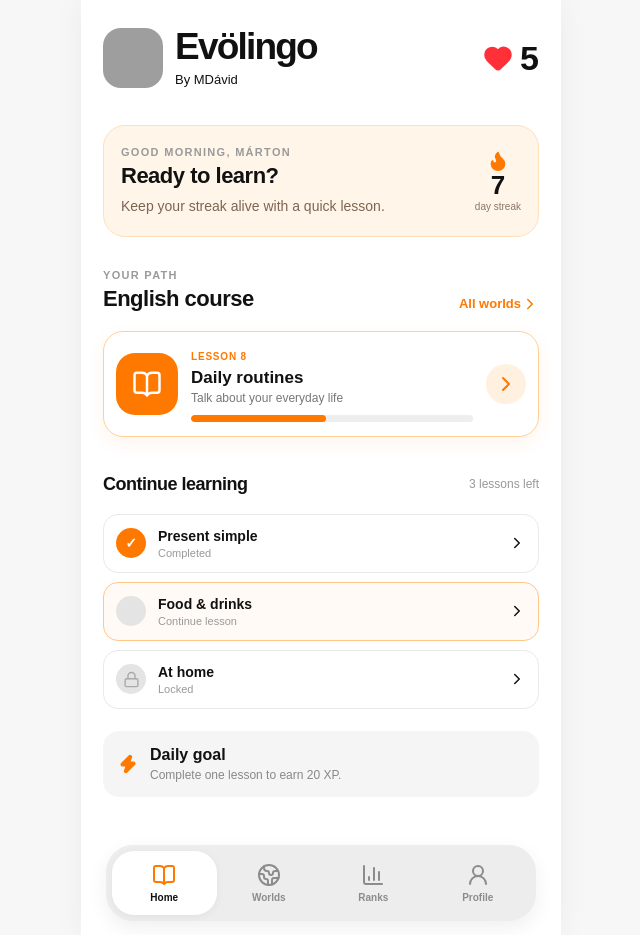
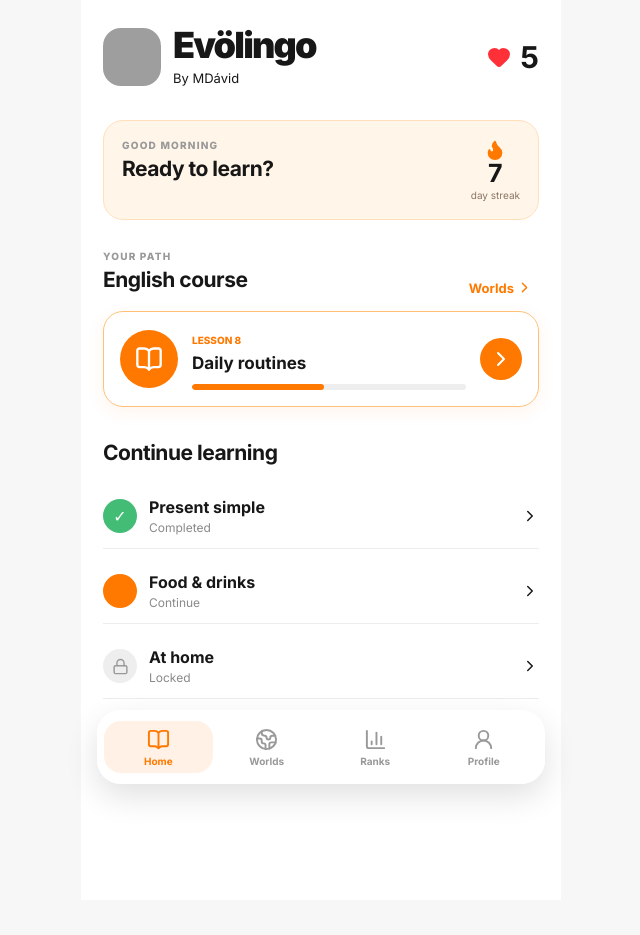
Before and after one commit to MDavidka/evolingo, a Next.js app: page / in a window 1280 px wide. Shown: the whole page, without its empty margins (319-959 px from the left). After the commit the page ends 900 px from the top, so only its background shows below. Built offline with nearby package versions, Linux system fonts and the light colour scheme; grey boxes are pictures that could not be loaded.

Commit message:
Simplify screens and add frosted sticky navigation

```diff
--- a/app/layout.tsx
+++ b/app/layout.tsx
@@ -1,6 +1,9 @@
 import type { Metadata, Viewport } from "next"
+import { Inter } from "next/font/google"
 import "./globals.css"
+
+const inter = Inter({ subsets: ["latin"] })
 
 export const metadata: Metadata = { title: "Evölingo — Learn English", description: "A friendly English learning prototype." }
 export const viewport: Viewport = { width: "device-width", initialScale: 1, maximumScale: 1, themeColor: "#ffffff" }
-export default function RootLayout({ children }: Readonly<{ children: React.ReactNode }>) { return <html lang="en"><body>{children}</body></html> }
+export default function RootLayout({ children }: Readonly<{ children: React.ReactNode }>) { return <html lang="en"><body className={inter.className}>{children}</body></html> }
--- a/app/page.tsx
+++ b/app/page.tsx
@@ -1,17 +1,15 @@
 "use client"
 
 import { useState } from "react"
-import { BarChart3, BookOpen, ChevronRight, Crown, Flame, Globe2, Heart, Lock, Medal, Shield, Trophy, UserRound, Users, Zap } from "lucide-react"
+import { BarChart3, BookOpen, ChevronRight, Flame, Globe2, Heart, Lock, Medal, Trophy, UserRound, Zap } from "lucide-react"
 
 const foxIcon = "https://hebbkx1anhila5yf.public.blob.vercel-storage.com/Image-D15751D4-6Ne8AGNrryN8wlvyBepC8VDGQkHTw4.jpeg"
-
 type Screen = "home" | "worlds" | "leaderboard" | "profile"
-type World = { name: string; subtitle: string; color: string; icon: string; progress: number; lessons: number }
-
+type World = { name: string; color: string; icon: string; progress: number }
 const worlds: World[] = [
-  { name: "English", subtitle: "Everyday English", color: "#ff7900", icon: "EN", progress: 32, lessons: 24 },
-  { name: "Magyar", subtitle: "Kezdő magyar", color: "#e94f64", icon: "HU", progress: 12, lessons: 18 },
-  { name: "Español", subtitle: "Spanish basics", color: "#4b8fe8", icon: "ES", progress: 0, lessons: 20 },
+  { name: "English", color: "#ff7900", icon: "EN", progress: 32 },
+  { name: "Magyar", color: "#e94f64", icon: "HU", progress: 12 },
+  { name: "Español", color: "#4b8fe8", icon: "ES", progress: 0 },
 ]
 const ranks = [
   { name: "Sofia K.", xp: "2,480 XP", place: 1, color: "#f5ba33" },
@@ -23,56 +21,26 @@ const ranks = [
 export default function App() {
   const [screen, setScreen] = useState<Screen>("home")
   const [selectedWorld, setSelectedWorld] = useState(worlds[0])
-  const [lives] = useState(5)
-
-  return (
-    <main className="app-shell">
-      <section className="screen-content">
-        {screen === "home" && <Home lives={lives} onWorlds={() => setScreen("worlds")} />}
-        {screen === "worlds" && <Worlds selected={selectedWorld} setSelected={setSelectedWorld} />}
-        {screen === "leaderboard" && <Leaderboard />}
-        {screen === "profile" && <Profile />}
-      </section>
-      <Nav screen={screen} setScreen={setScreen} />
-    </main>
-  )
+  return <main className="app-shell"><section className="screen-content">
+    {screen === "home" && <Home onWorlds={() => setScreen("worlds")} />}
+    {screen === "worlds" && <Worlds selected={selectedWorld} setSelected={setSelectedWorld} />}
+    {screen === "leaderboard" && <Leaderboard />}
+    {screen === "profile" && <Profile />}
+  </section><Nav screen={screen} setScreen={setScreen} /></main>
 }
 
-function Brand({ compact = false }: { compact?: boolean }) {
-  return <div className={`brand ${compact ? "compact" : ""}`}><img src={foxIcon} alt="Evölingo fox mascot" /><div><h1>Evölingo</h1><p>By MDávid</p></div></div>
-}
-
-function Home({ lives, onWorlds }: { lives: number; onWorlds: () => void }) {
-  return <>
-    <header className="app-header"><Brand /><div className="lives"><Heart fill="currentColor" /><strong>{lives}</strong></div></header>
-    <section className="welcome-card"><div><p className="eyebrow">GOOD MORNING, MÁRTON</p><h2>Ready to learn?</h2><p>Keep your streak alive with a quick lesson.</p></div><div className="streak"><Flame fill="currentColor" size={22} /><strong>7</strong><span>day streak</span></div></section>
-    <div className="section-heading"><div><p className="eyebrow">YOUR PATH</p><h2>English course</h2></div><button className="link-button" onClick={onWorlds}>All worlds <ChevronRight size={18} /></button></div>
-    <div className="lesson-card active-lesson"><div className="lesson-orb"><BookOpen size={30} /></div><div className="lesson-copy"><span className="pill">LESSON 8</span><h3>Daily routines</h3><p>Talk about your everyday life</p><div className="progress-track"><span style={{ width: "48%" }} /></div></div><button className="round-arrow" aria-label="Start lesson"><ChevronRight /></button></div>
-    <div className="section-heading compact-heading"><h2>Continue learning</h2><span className="muted">3 lessons left</span></div>
-    <div className="mini-path"><PathNode title="Present simple" done /><PathNode title="Food & drinks" active /><PathNode title="At home" locked /></div>
-    <div className="tip-card"><Zap fill="currentColor" size={20} /><div><strong>Daily goal</strong><p>Complete one lesson to earn 20 XP.</p></div></div>
-  </>
-}
-
-function PathNode({ title, done, active, locked }: { title: string; done?: boolean; active?: boolean; locked?: boolean }) {
-  return <div className={`path-node ${active ? "current" : ""}`}><div className="path-dot">{done ? "✓" : locked ? <Lock size={17} /> : <span />}</div><div><strong>{title}</strong><span>{done ? "Completed" : active ? "Continue lesson" : "Locked"}</span></div><ChevronRight size={18} /></div>
-}
-
-function Worlds({ selected, setSelected }: { selected: World; setSelected: (world: World) => void }) {
-  return <><PageHeader eyebrow="EXPLORE" title="Worlds" subtitle="Choose a language and build your path." />
-    <div className="world-list">{worlds.map((world) => <button key={world.name} className={`world-card ${selected.name === world.name ? "selected" : ""}`} onClick={() => setSelected(world)}><div className="world-icon" style={{ background: world.color }}>{world.icon}</div><div className="world-info"><strong>{world.name}</strong><span>{world.subtitle}</span><div className="progress-track"><span style={{ width: `${world.progress}%`, background: world.color }} /></div><small>{world.progress}% complete · {world.lessons} lessons</small></div><ChevronRight /></button>)}</div>
-    <div className="world-banner"><Globe2 size={28} /><div><strong>More worlds are coming</strong><p>Keep learning to unlock new adventures.</p></div></div>
-  </>
-}
-
-function Leaderboard() {
-  return <><PageHeader eyebrow="THIS WEEK" title="Leaderboard" subtitle="Compete with learners around you." /><div className="league-card"><div className="league-top"><div className="league-badge"><Trophy size={28} /></div><div><span className="eyebrow">CURRENT LEAGUE</span><h3>Bronze League</h3><p>Ends in 2 days</p></div><ChevronRight /></div><div className="league-progress"><span style={{ width: "68%" }} /></div><small>680 XP to Silver League</small></div><div className="rank-list">{ranks.map((rank) => <div className={`rank-row ${rank.name === "You" ? "you" : ""}`} key={rank.name}><div className="rank-number" style={{ color: rank.color }}>{rank.place <= 3 ? <Medal size={21} /> : rank.place}</div><div className="rank-avatar">{rank.name.charAt(0)}</div><div className="rank-name"><strong>{rank.name}</strong><span>{rank.name === "You" ? "Keep going!" : "Learning English"}</span></div><strong className="rank-xp">{rank.xp}</strong></div>)}</div><div className="leader-tip"><Crown size={22} /><span>Earn XP by completing lessons and climb the board.</span></div></>
-}
-
-function Profile() {
-  return <><PageHeader eyebrow="YOUR SPACE" title="Profile" subtitle="Your learning journey so far." /><div className="profile-card"><div className="large-avatar"><img src={foxIcon} alt="Evölingo fox avatar" /></div><div><h2>Márton Dávid</h2><p>Learning since October 2026</p></div><button className="icon-button" aria-label="Edit profile"><UserRound size={18} /></button></div><div className="profile-stats"><div><Flame /><strong>7</strong><span>day streak</span></div><div><Zap /><strong>1,420</strong><span>total XP</span></div><div><BookOpen /><strong>12</strong><span>lessons</span></div></div><h2 className="subheading">Achievements</h2><div className="achievement-grid"><Achievement icon={<Flame />} title="On fire" text="7 day streak" /><Achievement icon={<Trophy />} title="First steps" text="Complete 10 lessons" /><Achievement icon={<Shield />} title="Perfect" text="No mistakes" /></div></>
-}
-
-function Achievement({ icon, title, text }: { icon: React.ReactNode; title: string; text: string }) { return <div className="achievement"><div>{icon}</div><strong>{title}</strong><span>{text}</span></div> }
-function PageHeader({ eyebrow, title, subtitle }: { eyebrow: string; title: string; subtitle: string }) { return <header className="page-header"><Brand compact /><p className="eyebrow">{eyebrow}</p><h1>{title}</h1><p className="page-subtitle">{subtitle}</p></header> }
-function Nav({ screen, setScreen }: { screen: Screen; setScreen: (screen: Screen) => void }) { const items: [Screen, string, React.ElementType][] = [["home", "Home", BookOpen], ["worlds", "Worlds", Globe2], ["leaderboard", "Ranks", BarChart3], ["profile", "Profile", UserRound]]; return <nav className="bottom-nav">{items.map(([id, label, Icon]) => <button key={id} className={screen === id ? "active" : ""} onClick={() => setScreen(id)} aria-current={screen === id ? "page" : undefined}><Icon size={24} /><span>{label}</span></button>)}</nav> }
+function Brand() { return <div className="brand"><img src={foxIcon} alt="Evölingo fox mascot" /><div><h1>Evölingo</h1><p>By MDávid</p></div></div> }
+function Home({ onWorlds }: { onWorlds: () => void }) { return <>
+  <header className="app-header"><Brand /><div className="lives"><Heart fill="currentColor" /><strong>5</strong></div></header>
+  <section className="welcome-card"><div><p className="eyebrow">GOOD MORNING</p><h2>Ready to learn?</h2></div><div className="streak"><Flame fill="currentColor" size={22} /><strong>7</strong><span>day streak</span></div></section>
+  <div className="section-heading"><div><p className="eyebrow">YOUR PATH</p><h2>English course</h2></div><button className="link-button" onClick={onWorlds}>Worlds <ChevronRight size={17} /></button></div>
+  <div className="lesson-card active-lesson"><div className="lesson-orb"><BookOpen size={28} /></div><div className="lesson-copy"><span className="pill">LESSON 8</span><h3>Daily routines</h3><div className="progress-track"><span style={{ width: "48%" }} /></div></div><button className="round-arrow" aria-label="Start lesson"><ChevronRight /></button></div>
+  <div className="section-heading compact-heading"><h2>Continue learning</h2></div>
+  <div className="mini-path"><PathNode title="Present simple" done /><PathNode title="Food & drinks" active /><PathNode title="At home" locked /></div>
+</> }
+function PathNode({ title, done, active, locked }: { title: string; done?: boolean; active?: boolean; locked?: boolean }) { return <div className={`path-node ${active ? "current" : ""}`}><div className="path-dot">{done ? "✓" : locked ? <Lock size={17} /> : <span />}</div><div><strong>{title}</strong><span>{done ? "Completed" : active ? "Continue" : "Locked"}</span></div><ChevronRight size={18} /></div> }
+function Worlds({ selected, setSelected }: { selected: World; setSelected: (world: World) => void }) { return <><PageHeader title="Worlds" /><div className="world-list">{worlds.map((world) => <button key={world.name} className={`world-card ${selected.name === world.name ? "selected" : ""}`} onClick={() => setSelected(world)}><div className="world-icon" style={{ background: world.color }}>{world.icon}</div><div className="world-info"><strong>{world.name}</strong><div className="progress-track"><span style={{ width: `${world.progress}%`, background: world.color }} /></div><small>{world.progress}% complete</small></div><ChevronRight /></button>)}</div></> }
+function Leaderboard() { return <><PageHeader title="Leaderboard" /><div className="league-card"><div className="league-top"><div className="league-badge"><Trophy size={26} /></div><div><h3>Bronze League</h3><p>Ends in 2 days</p></div></div><div className="league-progress"><span style={{ width: "68%" }} /></div></div><div className="rank-list">{ranks.map((rank) => <div className={`rank-row ${rank.name === "You" ? "you" : ""}`} key={rank.name}><div className="rank-number" style={{ color: rank.color }}>{rank.place <= 3 ? <Medal size={21} /> : rank.place}</div><div className="rank-avatar">{rank.name.charAt(0)}</div><div className="rank-name"><strong>{rank.name}</strong><span>{rank.name === "You" ? "Keep going" : "Learning English"}</span></div><strong className="rank-xp">{rank.xp}</strong></div>)}</div></> }
+function Profile() { return <><PageHeader title="Profile" /><div className="profile-card"><div className="large-avatar"><img src={foxIcon} alt="Evölingo fox avatar" /></div><div><h2>Márton Dávid</h2><p>Learning since October 2026</p></div></div><div className="profile-stats"><div><Flame /><strong>7</strong><span>streak</span></div><div><Zap /><strong>1,420</strong><span>XP</span></div><div><BookOpen /><strong>12</strong><span>lessons</span></div></div></> }
+function PageHeader({ title }: { title: string }) { return <header className="page-header"><div className="brand compact"><img src={foxIcon} alt="Evölingo fox mascot" /><div><h1>Evölingo</h1></div></div><h1>{title}</h1></header> }
+function Nav({ screen, setScreen }: { screen: Screen; setScreen: (screen: Screen) => void }) { const items: [Screen, string, React.ElementType][] = [["home", "Home", BookOpen], ["worlds", "Worlds", Globe2], ["leaderboard", "Ranks", BarChart3], ["profile", "Profile", UserRound]]; return <nav className="bottom-nav">{items.map(([id, label, Icon]) => <button key={id} className={screen === id ? "active" : ""} onClick={() => setScreen(id)} aria-current={screen === id ? "page" : undefined}><Icon size={23} /><span>{label}</span></button>)}</nav> }
```
Also changed, not shown: app/globals.css.
